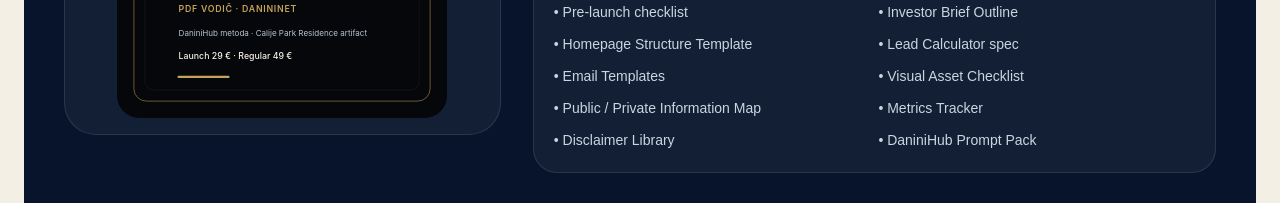
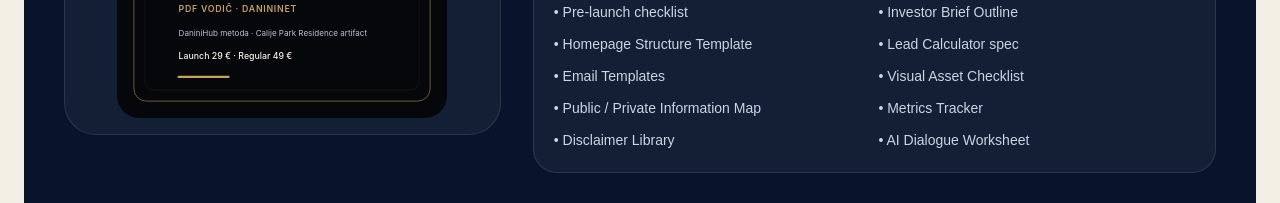
Before and after one commit to danininet/danininet, a Next.js app: page /sr/proizvodi in a window 1280 px wide. Shown: the part 1220-1423 px from the top of the page. Built offline with nearby package versions, Linux system fonts and the light colour scheme; no server answers.

Commit message:
Remove prompt pack wording from products page

```diff
--- a/app/[locale]/proizvodi/page.tsx
+++ b/app/[locale]/proizvodi/page.tsx
@@ -26,7 +26,7 @@ const dplIncludes = [
   "Public / Private Information Map",
   "Metrics Tracker",
   "Disclaimer Library",
-  "DaniniHub Prompt Pack",
+  "AI Dialogue Worksheet",
 ] as const;
 
 const copy: Record<Locale, {
```
